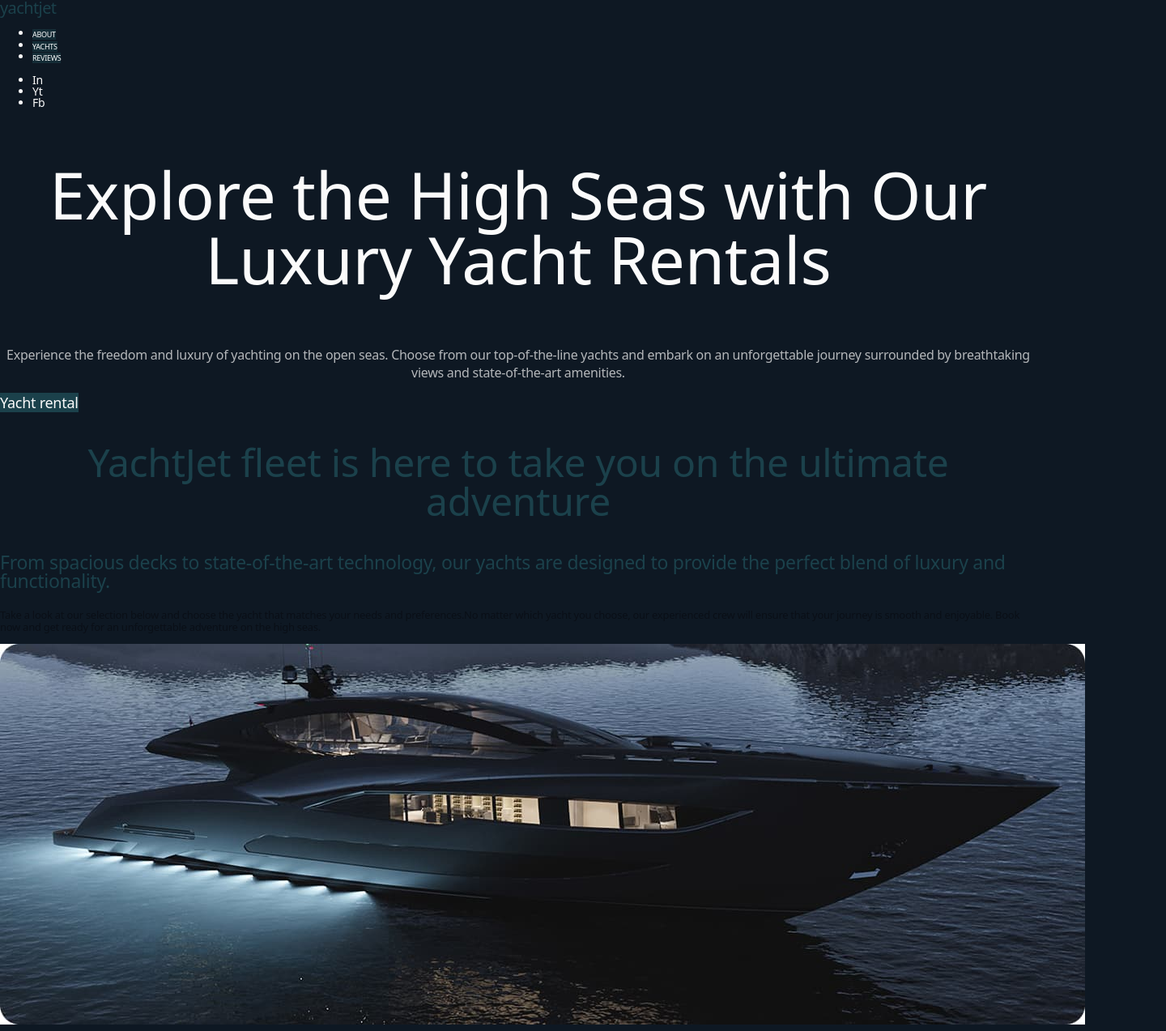
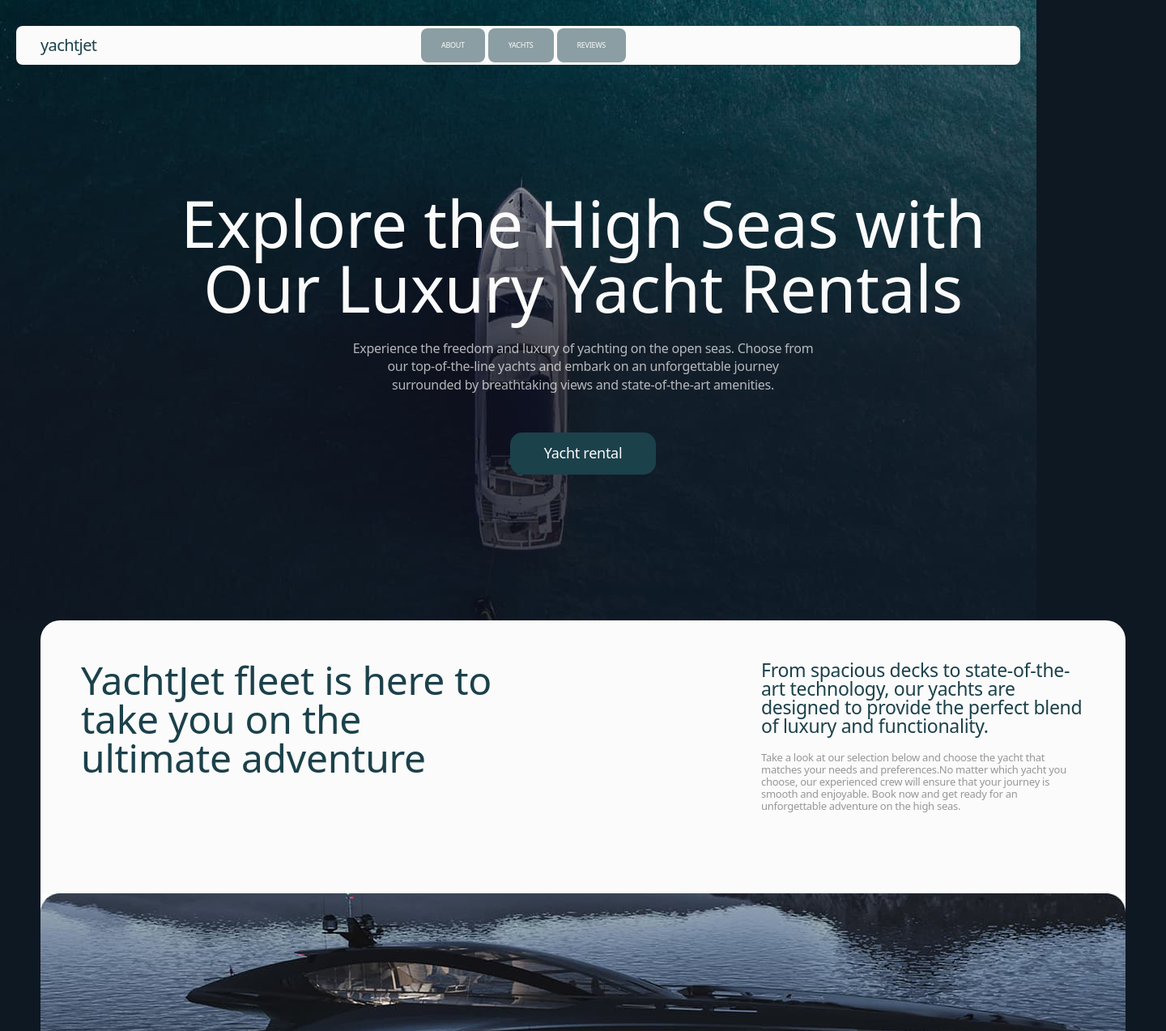
Before and after one commit to Zvolinics/YachtJet_project, a plain HTML site: page index.html in a window 1280 px wide. Shown: the top 1273 px of the page at 81% size, 1440 px wide, since content can reach past the window. Drawn offline with nearby package versions, Linux system fonts and the light colour scheme.

Commit message:
Add flex markup on header, hero and about-us sections

```diff
--- a/css/about-us.css
+++ b/css/about-us.css
@@ -1,7 +1,27 @@
+.about-us-wrapper {
+  background-color: #fbfbfb;
+  border-radius: 24px;
+  overflow: hidden;
+}
+
+.about-us-content-wrapper {
+  display: flex;
+  justify-content: space-between;
+
+  padding: 50px 50px 100px 50px;
+}
+
+.about-us-text-wrapper {
+  width: 400px;
+}
+
 .about-us-text {
+  margin-bottom: 20px;
+
   font-size: 23px;
   color: #1b414b;
 }
+
 .about-us-description {
   font-size: 13px;
   line-height: 1.15;
--- a/css/base.css
+++ b/css/base.css
@@ -9,15 +9,33 @@ body {
   background-color: #0e1823;
 }
 
+h1,
+h2,
+h3,
+h4,
+h5,
+h6,
+p {
+  margin: 0;
+}
+
 img {
   display: block;
-  min-width: 100%;
+  max-width: 100%;
   height: auto;
+}
+
+ul,
+ol {
+  list-style: none;
+  padding: 0;
+  margin: 0;
 }
 
 a {
   text-decoration: none;
   color: inherit;
+  display: block;
 }
 
 .sr-only {
--- /dev/null
+++ b/css/container.css
@@ -0,0 +1,7 @@
+.container {
+  width: 1440px;
+  padding-right: 50px;
+  padding-left: 50px;
+  margin-right: auto;
+  margin-left: auto;
+}
--- /dev/null
+++ b/css/header.css
@@ -0,0 +1,20 @@
+.header {
+  position: absolute;
+  top: 32px;
+  left: 50%;
+
+  display: flex;
+  align-items: center;
+  justify-content: space-between;
+
+  width: 1240px;
+  height: 48px;
+  margin: 0 auto;
+  padding: 0 30px;
+
+  transform: translate(-50%);
+
+  border-radius: 8px;
+
+  background-color: #fbfbfb;
+}
--- a/css/hero.css
+++ b/css/hero.css
@@ -1,10 +1,31 @@
+.hero {
+  padding-top: 235px;
+  padding-bottom: 180px;
+
+  background-image: url(../images/hero-section/desktop/hero-banner.jpg);
+  background-repeat: no-repeat;
+  background-position: center;
+}
+
 .hero-title {
+  width: 1000px;
+
+  margin-right: auto;
+  margin-left: auto;
+  margin-bottom: 24px;
+
   font-weight: 500;
   font-size: 80px;
   text-align: center;
 }
 
 .hero-text {
+  width: 570px;
+
+  margin-right: auto;
+  margin-left: auto;
+  margin-bottom: 48px;
+
   font-weight: 300;
   font-size: 16px;
   line-height: 1.4;
@@ -13,9 +34,26 @@
 }
 
 .hero-link {
+  display: flex;
+  justify-content: center;
+  align-items: center;
+
+  width: 180px;
+  height: 52px;
+  margin-right: auto;
+  margin-left: auto;
+
   font-weight: 500;
   font-size: 18px;
   line-height: 1.1;
 
   background-color: #1b414b;
+
+  border-radius: 15px;
 }
+
+.hero-link:hover,
+.hero-link:focus {
+  background-color: #fbfbfb;
+  color: #1b414b;
+}
--- a/css/navigation.css
+++ b/css/navigation.css
@@ -1,7 +1,20 @@
+.nav-list {
+  display: flex;
+  gap: 4px;
+}
+
 .nav-link {
   font-size: 9px;
   line-height: 1.3;
   text-align: center;
   text-transform: uppercase;
-  background-color: #1b414b80;
+  background: #8b9ea3;
+
+  border-radius: 8px;
+  padding: 15px 25px;
 }
+
+.nav-link:hover,
+.nav-link:focus {
+  background-color: #1b414b;
+}
--- a/css/section.css
+++ b/css/section.css
@@ -8,5 +8,7 @@
 }
 
 #about-us .section-title {
+  width: 537px;
   color: #1b414b;
+  text-align: left;
 }
--- /dev/null
+++ b/css/social.css
@@ -0,0 +1,4 @@
+.social-list {
+  display: flex;
+  gap: 8px;
+}
--- a/css/styles.css
+++ b/css/styles.css
@@ -5,3 +5,6 @@
 @import url(./section.css);
 @import url(./about-us.css);
 @import url(./yachts.css);
+@import url(./container.css);
+@import url(./header.css);
+@import url(./social.css);
--- a/index.html
+++ b/index.html
@@ -26,7 +26,7 @@
     <title>YachtJet</title>
   </head>
   <body>
-    <header>
+    <header class="header">
       <a class="logo" href="./index.html">yachtjet</a>
       <nav class="navigation">
         <ul class="nav-list">
@@ -73,36 +73,50 @@
     </header>
     <main>
       <section class="hero">
+        <div class="container">
           <h1 class="hero-title">
             Explore the High Seas with Our Luxury Yacht Rentals
           </h1>
           <p class="hero-text">
-          Experience the freedom and luxury of yachting on the open seas. Choose
-          from our top-of-the-line yachts and embark on an unforgettable journey
-          surrounded by breathtaking views and state-of-the-art amenities.
+            Experience the freedom and luxury of yachting on the open seas.
+            Choose from our top-of-the-line yachts and embark on an
+            unforgettable journey surrounded by breathtaking views and
+            state-of-the-art amenities.
           </p>
           <a class="hero-link" href="#">Yacht rental</a>
+        </div>
       </section>
       <section id="about-us">
+        <div class="container">
+          <div class="about-us-wrapper">
+            <div class="about-us-content-wrapper">
               <h2 class="section-title">
                 YachtJet fleet is here to take you on the ultimate adventure
               </h2>
+
+              <div class="about-us-text-wrapper">
                 <p class="about-us-text">
-          From spacious decks to state-of-the-art technology, our yachts are
-          designed to provide the perfect blend of luxury and functionality.
+                  From spacious decks to state-of-the-art technology, our yachts
+                  are designed to provide the perfect blend of luxury and
+                  functionality.
                 </p>
                 <p class="about-us-description">
-          Take a look at our selection below and choose the yacht that matches
-          your needs and preferences.No matter which yacht you choose, our
-          experienced crew will ensure that your journey is smooth and
-          enjoyable. Book now and get ready for an unforgettable adventure on
-          the high seas.
+                  Take a look at our selection below and choose the yacht that
+                  matches your needs and preferences.No matter which yacht you
+                  choose, our experienced crew will ensure that your journey is
+                  smooth and enjoyable. Book now and get ready for an
+                  unforgettable adventure on the high seas.
                 </p>
+              </div>
+            </div>
+
             <img
               src="./images/about-section/desktop/Photo.jpg"
               alt="jacht in a sea"
               width="1340"
             />
+          </div>
+        </div>
       </section>
       <section id="yachts">
         <h2 class="section-title">
```
Also changed, not shown: images/hero-section/desktop/hero-banner.jpg (added). Lines whose indentation alone changed are shown as unchanged.
